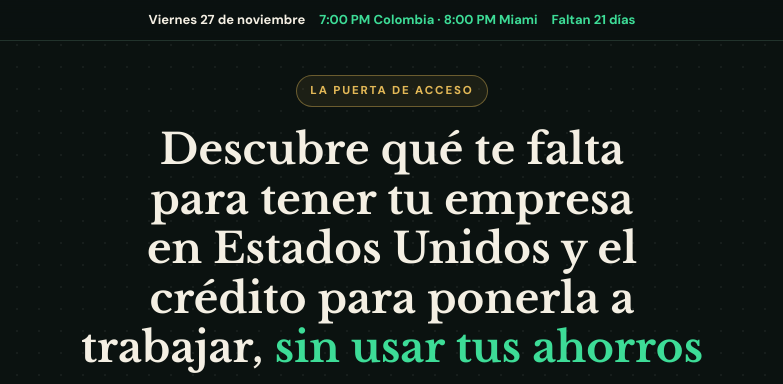
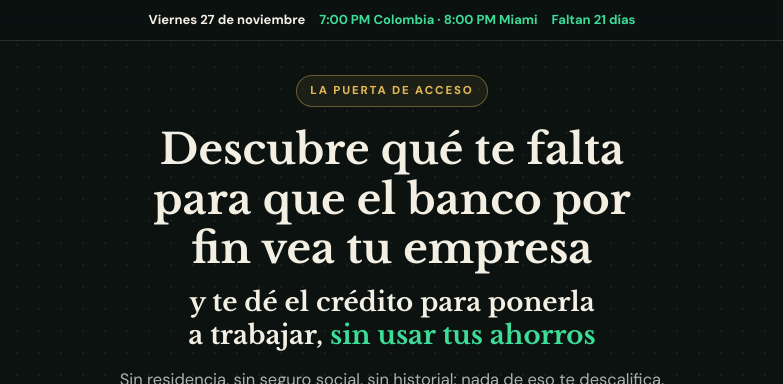
Before and after one commit to alvaromv19/mercedes-rios, a plain HTML site: page puerta-de-acceso.html in a window 1280 px wide. Shown: the top 384 px of the page, without its empty margins (248-1031 px from the left). Drawn offline with nearby package versions, Linux system fonts and the light colour scheme; a script that the page names is missing.

Commit message:
Add files via upload

```diff
--- a/puerta-de-acceso.html
+++ b/puerta-de-acceso.html
@@ -89,6 +89,7 @@ h1{
   margin:18px auto 14px;max-width:660px;text-wrap:balance;
 }
 h1 em{font-style:normal;color:var(--neon)}
+h1 .h1-resto{display:block;margin-top:12px;font-size:.62em;line-height:1.3;font-weight:500;color:var(--ivory)}
 .sub{color:var(--mute);max-width:560px;margin:0 auto;font-size:16.5px}
 
 /* --- video ----------------------------------------------------------- */
@@ -359,7 +360,7 @@ footer .marca{color:var(--mute);font-size:13px;font-weight:700;text-align:center
 
   <div class="hero">
     <span class="pill">La Puerta de Acceso</span>
-    <h1>Descubre qué te falta para tener tu empresa en Estados Unidos y el crédito para ponerla a trabajar, <em>sin usar tus ahorros</em></h1>
+    <h1>Descubre qué te falta para que el banco por fin vea tu empresa<span class="h1-resto">y te dé el crédito para ponerla a trabajar, <em>sin usar tus ahorros</em></span></h1>
     <p class="sub">Sin residencia, sin seguro social, sin historial: nada de eso te descalifica. Mira el video y contesta unas preguntas cortas — al final sabes qué es lo que sí te frena, y cuál es tu primer paso.</p>
   </div>
 
```
